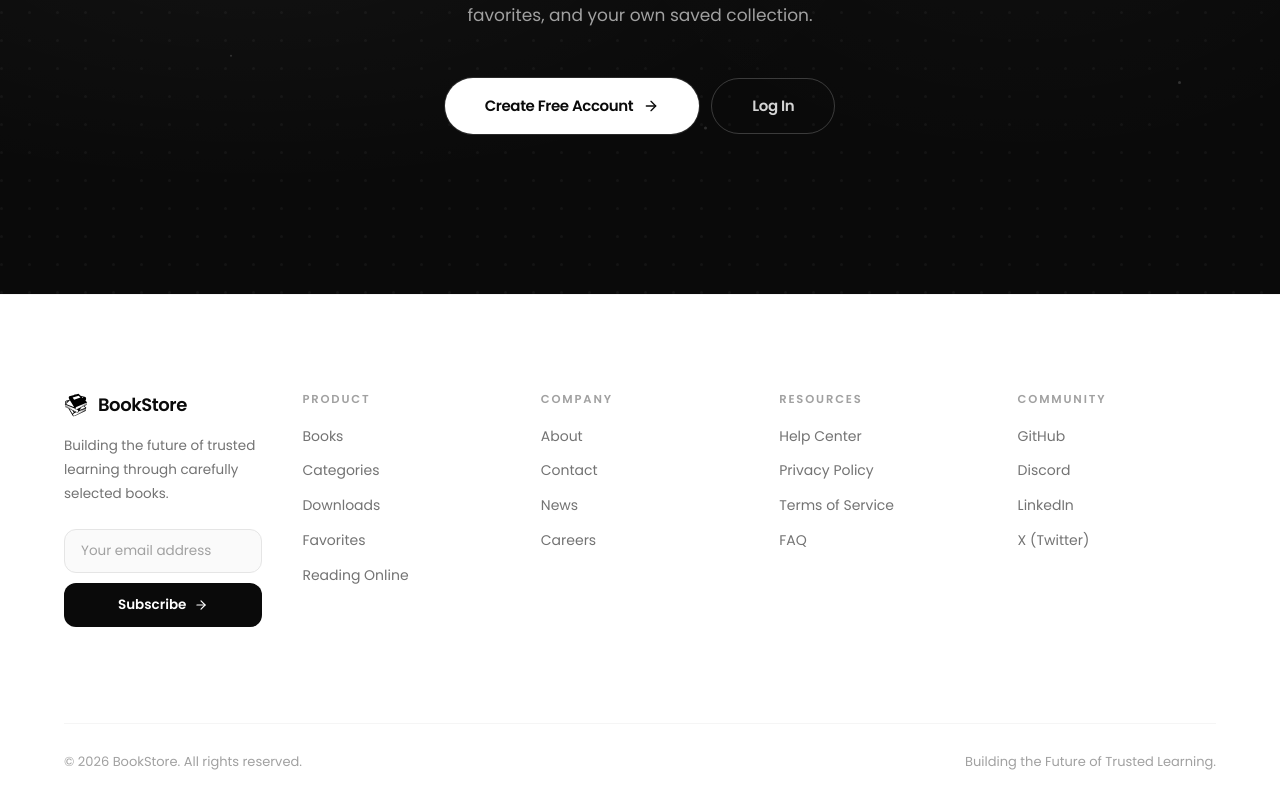
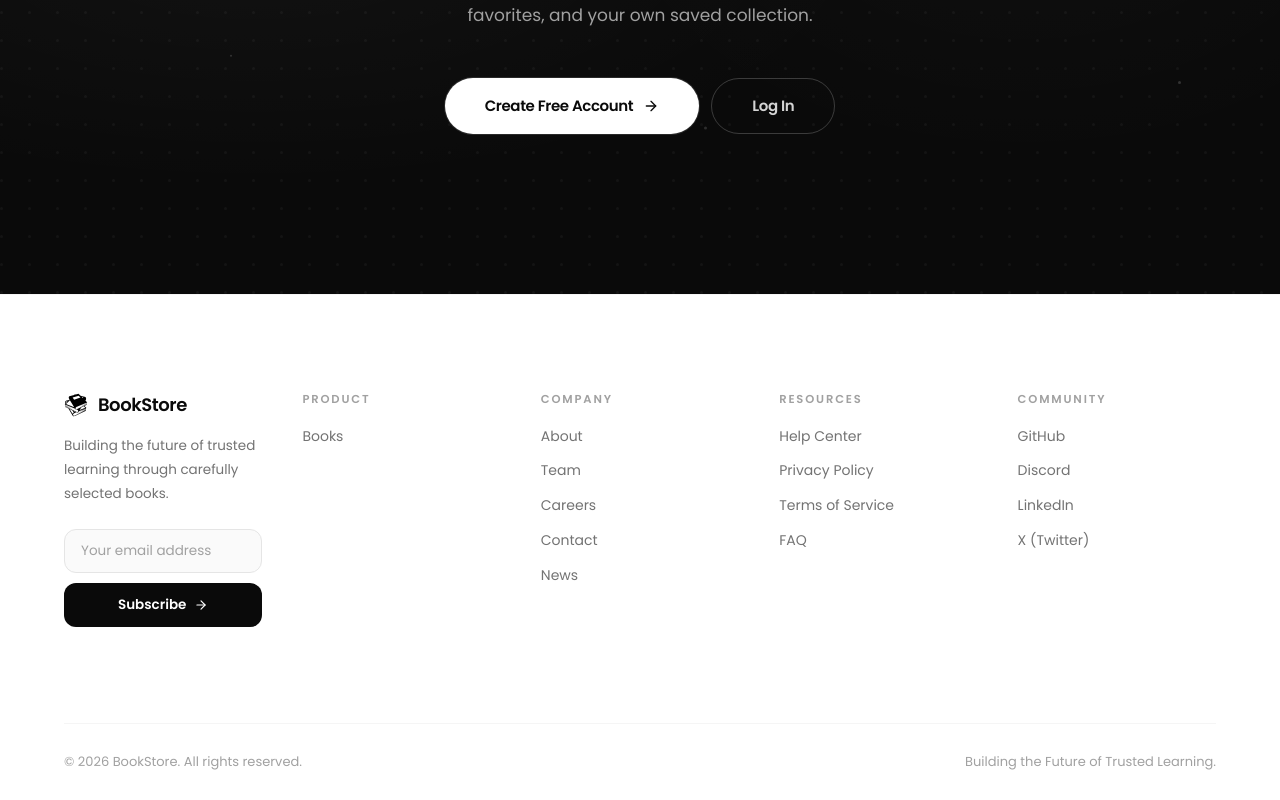
Before and after one commit to realstin/booksstore-frontend, a React (Vite) app: page /homepage in a window 1280 px wide. Shown: the part 9669-10469 px from the top of the page. Built offline with nearby package versions, Linux system fonts and the light colour scheme; no server answers; the HTML template or start-up script is replaced by a standard one.

Commit message:
removed services from products in footer and added team link in company

```diff
--- a/src/pages/components/Homepage/Footer.jsx
+++ b/src/pages/components/Homepage/Footer.jsx
@@ -12,19 +12,16 @@ const columns = [
     heading: "Product",
     links: [
       { label: "Books",          href: "#" },
-      { label: "Categories",     href: "#" },
-      { label: "Downloads",      href: "#" },
-      { label: "Favorites",      href: "#" },
-      { label: "Reading Online", href: "#" },
     ],
   },
   {
     heading: "Company",
     links: [
       { label: "About",   href: "#" },
+      { label: "Team",   href: "#" },
+      { label: "Careers", href: "#" },
       { label: "Contact", href: "#" },
       { label: "News",    href: "#" },
-      { label: "Careers", href: "#" },
     ],
   },
   {
```
